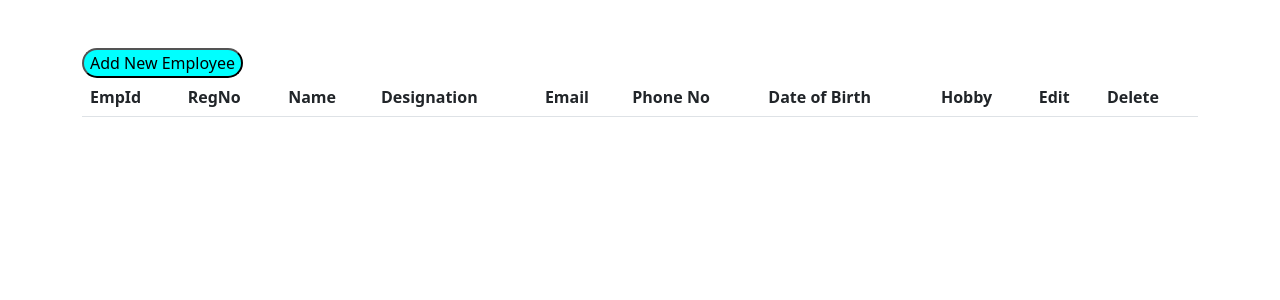
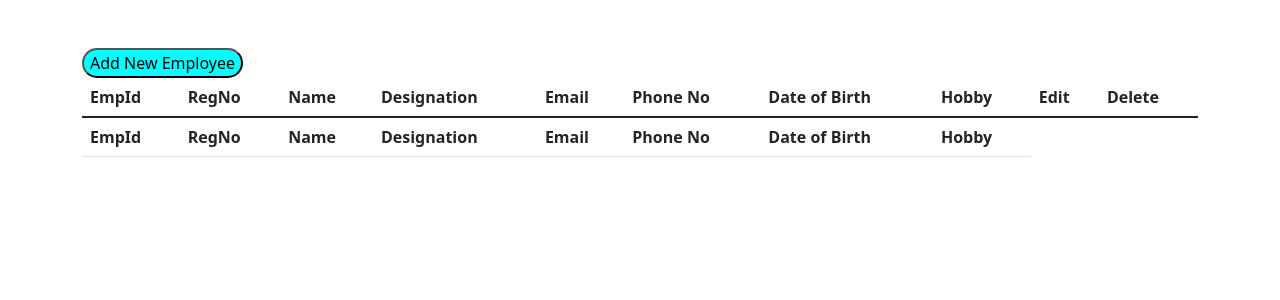
Before and after one commit to MILAN88888/EMS, a PHP site: template src/View/Templates/welcome.html.twig in a window 1280 px wide. Shown: the top 300 px of the page. Run offline with PHP 8.4, Linux system fonts and the light colour scheme; the template is opened without the code that fills it, so the values that code supplies are empty; some libraries are stand-ins or nearby versions.

Commit message:
fourth commit

```diff
--- a/index.php
+++ b/index.php
@@ -12,6 +12,9 @@
  */
 require 'vendor/autoload.php';
 $homeController = new Employee\Employee\Controller\Home();
+if (isset($_SESSION['userName'])) {
+    header("location:src/View/welcome.php");
+}
 if (!isset($_SESSION['userName'])) {
     $session = null;
     $homeController->getHome($session);
--- a/src/View/Js/welcome.js
+++ b/src/View/Js/welcome.js
@@ -1,6 +1,31 @@
-$(document).ready( function () {
-    $('.table').DataTable();
+// $(document).ready( function () {
+//     $('#emptable').DataTable();
+// });
+$(document).ready(function () {
+
+    $('#emptable tfoot th').each(function () {
+        var title = $(this).text();
+        $(this).html('<input type="text" placeholder="Search ' + title + '" />');
+    });
+
+    var table = $('#emptable').DataTable({
+        initComplete: function () {
+            // Apply the search
+            this.api()
+                .columns()
+                .every(function () {
+                    var that = this;
+
+                    $('input', this.footer()).on('keyup change clear', function () {
+                        if (that.search() !== this.value) {
+                            that.search(this.value).draw();
+                        }
+                    });
+                });
+        },
+    });
 });
+
 function mydelete(str)
 {
     var conf = confirm("Are you sure want to delete user");
--- a/src/View/Templates/welcome.html.twig
+++ b/src/View/Templates/welcome.html.twig
@@ -6,7 +6,7 @@
   <button id="adduser">Add New Employee</button>
   <div id="editmsg"></div>
   <div id="deletemsg"></div>
-  <table id="emptable" class="table table-striped">
+  <table id="emptable" class="table table-striped display">
     <thead>
       <tr>
         <th scope="col">EmpId</th>
@@ -37,6 +37,18 @@
         {% endfor %}
       </tr>
     </tbody>
+    <tfoot>
+      <tr>
+        <th>EmpId</th>
+        <th>RegNo</th>
+        <th>Name</th>
+        <th>Designation</th>
+        <th>Email</th>
+        <th>Phone No</th>
+        <th>Date of Birth</th>
+        <th>Hobby</th>
+      </tr>
+    </tfoot>
   </table>
 </div>
 <div id="editdiv">
@@ -102,15 +114,15 @@
         Date_of_birth<br>
         <input type="date" id="date1" name="empdate" />
         <br>Hobbies<br>
-        <input type="checkbox"  value="batminton" name="hobby">
+        <input type="checkbox" value="batminton" name="hobby">
         <label for="scales">Batmiton</label>
-        <input type="checkbox"  value="football" name="hobby">
+        <input type="checkbox" value="football" name="hobby">
         <label for="scales">Football</label>
-        <input type="checkbox"  value="cricket" name="hobby">
+        <input type="checkbox" value="cricket" name="hobby">
         <label for="scales">Cricket</label>
-        <input type="checkbox"  value="chess" name="hobby">
+        <input type="checkbox" value="chess" name="hobby">
         <label for="scales">Chess</label>
-        <input type="checkbox"  value="volleyball" name="hobby">
+        <input type="checkbox" value="volleyball" name="hobby">
         <label for="scales">Volleyball</label>
         <br>
         <button type="submit" id="empadd">Add</button>
@@ -119,6 +131,12 @@
   </div>
 </div>
 <style>
+  tfoot input {
+    width: 100%;
+    padding: 3px;
+    box-sizing: border-box;
+  }
+
   button {
     background-color: aqua;
     border-radius: 20px;
```
